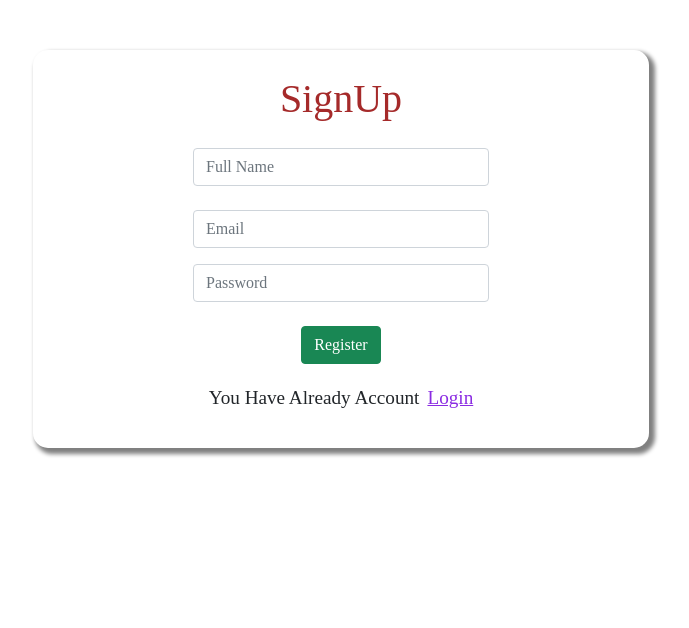
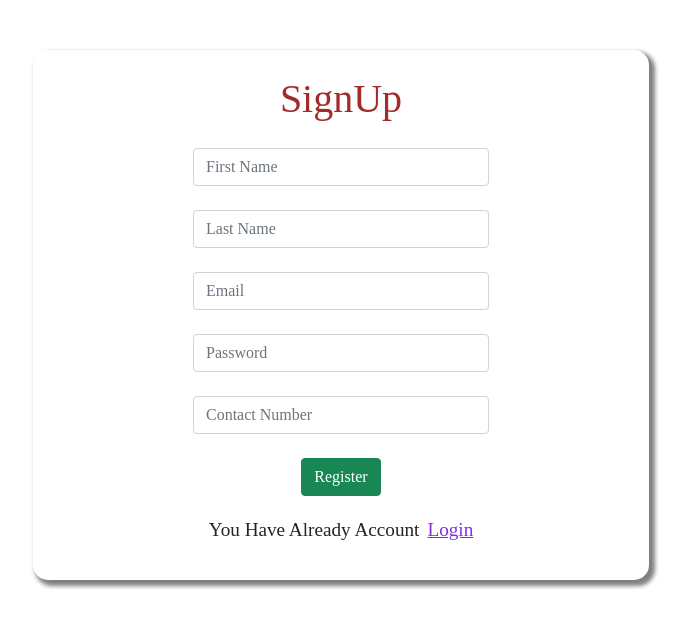
Before and after one commit to MuhammadUsamaHAroon/Expertizo-Course, a React (Create React App) app: page / in a window 1280 px wide. Shown: the top 628 px of the page, without its empty margins (299-988 px from the left). Built offline with nearby package versions, Linux system fonts and the light colour scheme; no server answers.

Commit message:
add and get data, signOut with firebase.

```diff
--- a/package.json
+++ b/package.json
@@ -14,6 +14,7 @@
     "react-dom": "^18.1.0",
     "react-icons": "^4.4.0",
     "react-scripts": "5.0.1",
+    "react-spinners": "^0.13.3",
     "sweetalert": "^2.1.2",
     "sweetalert2": "^11.4.20",
     "web-vitals": "^2.1.4"
--- a/src/App.js
+++ b/src/App.js
@@ -1,14 +1,30 @@
 import "./App.css";
 import "bootstrap/dist/css/bootstrap.min.css";
 import { Container } from "react-bootstrap";
-import { useState } from "react";
+import { useEffect, useState } from "react";
 import Question from "./views/Question";
 import ScoreCard from "./views/ScoreCard";
 import Initially from "./views/Initially";
 import Register from "./views/Register";
 import Login from "./views/Login";
 import swal from "sweetalert";
+import { getAuth, onAuthStateChanged } from "firebase/auth";
 function App() {
+  useEffect(() => {
+    const auth = getAuth();
+    onAuthStateChanged(auth, (user) => {
+      if (user) {
+        // User is signed in, see docs for a list of available properties
+        // https://firebase.google.com/docs/reference/js/firebase.User
+        const uid = user.uid;
+        console.log(user);
+      } else {
+        // User is signed out
+        console.log("Empty");
+      }
+    });
+  });
+
   const quiz = [
     {
       question: "HTML stands for?",
@@ -101,11 +117,8 @@ function App() {
   const submitQuiz = () => {
     setScreen("ScoreCard");
   };
-  const signUpToLogin = () => {
-    setScreen("Login");
-  };
-  const loginToSignUp = () => {
-    setScreen("Register");
+  const changeScreen = (currentScreen) => {
+    setScreen(currentScreen);
   };
   const reQuiz = () => {
     setNextQues(0);
@@ -131,15 +144,15 @@ function App() {
           />
         )}
         {screen === "Register" && (
-          <Register screen={screen} signUpToLogin={signUpToLogin} />
+          <Register screen={screen} changeScreen={changeScreen} />
         )}
         {screen === "Login" && (
           <Login
-            loginToSignUp={loginToSignUp}
+            changeScreen={changeScreen}
             loginToInitially={loginToInitially}
           />
         )}
-        {screen === "ScoreCard" && <ScoreCard score={score} reQuiz={reQuiz} />}
+        {screen === "ScoreCard" && <ScoreCard score={score} reQuiz={reQuiz} changeScreen={changeScreen}/>}
         {screen === "Start" && <Initially start={start} />}
       </Container>
     </div>
--- a/src/Config/index.js
+++ b/src/Config/index.js
@@ -1,5 +1,7 @@
 // Import the functions you need from the SDKs you need
 import { initializeApp } from "firebase/app";
+import { getFirestore } from "firebase/firestore";
+import { collection, addDoc, query, where, getDocs } from "firebase/firestore";
 import swal from "sweetalert";
 import {
   getAuth,
@@ -20,14 +22,21 @@ const firebaseConfig = {
 const app = initializeApp(firebaseConfig);
 // Initialize Firebase Authentication and get a reference to the service
 const auth = getAuth(app);
+const db = getFirestore(app);
 // connectAuthEmulator(auth, "http://localhost:9099");
 
-const registerUser = (userDetails, signUpToLogin) => {
-  const userCredential = createUserWithEmailAndPassword(
+const registerUser = async (userDetails, signUpToLogin) => {
+  const { firstName, lastName, email, password, number } = userDetails;
+  const userCredential = await createUserWithEmailAndPassword(
     auth,
-    userDetails.email,
-    userDetails.password
-  )
+    email,
+    password
+  );
+  const user = await addDoc(collection(db, "users"), {
+    firstName,
+    lastName,
+    number,
+  })
     .then(() => {
       console.log(userCredential.user);
       swal({
@@ -35,7 +44,6 @@ const registerUser = (userDetails, signUpToLogin) => {
         text: "You clicked the button!",
         icon: "success",
       });
-      signUpToLogin();
     })
     .catch((error) => {
       const errorCode = error.code;
@@ -48,20 +56,20 @@ const registerUser = (userDetails, signUpToLogin) => {
     });
 };
 
-const loginUser = (loginDetails, loginToInitially) => {
-  const userCredential = signInWithEmailAndPassword(
+const loginUser = async (loginDetails) => {
+  const { email, password } = loginDetails
+  const userCredential = await signInWithEmailAndPassword(
     auth,
-    loginDetails.email,
-    loginDetails.password
+    email,
+    password
   )
     .then(() => {
-      console.log(userCredential.user);
+      // console.log(userCredential.user);
       swal({
         title: "Login Successfully!",
         text: "You clicked the button!",
         icon: "success",
       });
-      loginToInitially();
     })
 
     .catch((error) => {
@@ -75,4 +83,16 @@ const loginUser = (loginDetails, loginToInitially) => {
     });
 };
 
-export { registerUser, loginUser };
+const getData = async () => {
+  const q = query(collection(db, "users"));
+  let data = []
+const querySnapshot = await getDocs(q);
+querySnapshot.forEach((doc) => {
+  // doc.data() is never undefined for query doc snapshots
+  data = [...data, doc.data()]
+  console.log(doc.id, " => ", data);
+});
+return data
+}
+
+export { registerUser, loginUser, getData };
--- a/src/views/Register/index.js
+++ b/src/views/Register/index.js
@@ -3,31 +3,62 @@ import "../Register/index.css";
 import { Row, Col, Button } from "react-bootstrap";
 import { registerUser } from "../../Config";
 import swal from "sweetalert";
+import { async } from "@firebase/util";
+import ClipLoader from "react-spinners/ClipLoader";
+
 export default function Register(props) {
-  const [alert, setAlert] = useState(false);
+  // const [alert, setAlert] = useState(false);
+  const [loader, setLoader] = useState(false);
+  // const [color, setColor] = useState('#eee')
   const [userDetails, setUserDetails] = useState({
-    name: "",
+    firstName: "",
+    lastName: "",
     email: "",
     password: "",
+    number: "",
   });
   const onHandleChange = (name, val) => {
     setUserDetails({ ...userDetails, [name]: val });
   };
-  const signUp = () => {
-    if (!userDetails.name || !userDetails.email || !userDetails.password) {
+  const signUp = async () => {
+    if (
+      !userDetails.firstName ||
+      !userDetails.lastName ||
+      !userDetails.email ||
+      !userDetails.password ||
+      !userDetails.number
+    ) {
       swal({
         title: "Fill The All Fileds",
         text: "You clicked the button!",
         icon: "warning",
       });
     } else {
-      registerUser(userDetails, props.signUpToLogin);
-      setUserDetails({
-        name: "",
-        email: "",
-        password: "",
-      });
-      // props.signUpToLogin
+      setLoader(true);
+      try {
+        const result = await registerUser(userDetails);
+        setUserDetails({
+          firstName: "",
+          lastName: "",
+          email: "",
+          password: "",
+          number: "",
+        });
+        props.changeScreen("Login");
+      } catch (e) {
+        alert(e.message);
+      } finally {
+        setLoader(false);
+      }
+
+      // registerUser(userDetails, props.signUpToLogin);
+      // setUserDetails({
+      //   firstName: "",
+      //   lastName: "",
+      //   email: "",
+      //   password: "",
+      //   number: "",
+      // });
     }
   };
   return (
@@ -57,12 +88,31 @@ export default function Register(props) {
                 style={{ margin: "auto" }}
               >
                 <input
-                  placeholder="Full Name"
+                  placeholder="First Name"
                   className="form-control"
                   type={"text"}
-                  value={userDetails.name}
-                  name="name"
-                  onChange={(e) => onHandleChange("name", e.target.value)}
+                  value={userDetails.firstName}
+                  name="firstName"
+                  onChange={(e) => onHandleChange("firstName", e.target.value)}
+                />
+              </Col>
+            </Row>
+            <Row>
+              <Col
+                xl={6}
+                lg={6}
+                md={8}
+                sm={10}
+                xs={10}
+                style={{ margin: "auto" }}
+              >
+                <input
+                  placeholder="Last Name"
+                  className="form-control mt-4"
+                  type={"text"}
+                  value={userDetails.lastName}
+                  name="lastName"
+                  onChange={(e) => onHandleChange("lastName", e.target.value)}
                 />
               </Col>
             </Row>
@@ -96,7 +146,7 @@ export default function Register(props) {
               >
                 <input
                   placeholder="Password"
-                  className="form-control mt-3"
+                  className="form-control mt-4"
                   type={"password"}
                   value={userDetails.password}
                   name="password"
@@ -110,21 +160,47 @@ export default function Register(props) {
                 lg={6}
                 md={8}
                 sm={10}
+                xs={10}
+                style={{ margin: "auto" }}
+              >
+                <input
+                  placeholder="Contact Number"
+                  className="form-control mt-4"
+                  type={"text"}
+                  value={userDetails.number}
+                  name="number"
+                  onChange={(e) => onHandleChange("number", e.target.value)}
+                />
+              </Col>
+            </Row>
+            <Row>
+              <Col
+                xl={6}
+                lg={6}
+                md={8}
+                sm={10}
                 xs={12}
                 style={{ margin: "auto" }}
               >
                 <Button className="mt-4 btn btn-success" onClick={signUp}>
-                  Register
+                  {loader ? (
+                    <div className="sweet-loading">
+                      <ClipLoader color="brown" loader={loader} size={40} />
+                    </div>
+                  ) : (
+                    "Register"
+                  )}
                 </Button>
               </Col>
             </Row>
+
             <Row>
               <Col>
                 <div className="bottom-text">
                   <span>you have already account</span>
                   <span
                     className="text-login"
-                    onClick={() => props.signUpToLogin()}
+                    onClick={() => props.changeScreen("Login")}
                   >
                     Login
                   </span>
--- a/src/views/ScoreCard/index.js
+++ b/src/views/ScoreCard/index.js
@@ -1,7 +1,24 @@
-import React from "react";
+import React, { useEffect } from "react";
 import Button from "../../Components/Button";
 import { Row, Col } from "react-bootstrap";
+import { getAuth, signOut } from "firebase/auth"
+import { async } from "@firebase/util";
+
 export default function ScoreCard(props) {
+
+    const logOut =  ()=>{
+    const auth = getAuth();
+     signOut(auth).then(() => {
+  // Sign-out successful.
+  alert('Logout SuccessFully')
+  props.changeScreen('Register')
+}).catch((error) => {
+  // An error happened.
+  alert(error.message)
+});
+}
+
+
   let totalMarks = props.score;
   const totalPercent = (totalMarks / 25) * 100;
   let grade = "";
@@ -22,6 +39,13 @@ export default function ScoreCard(props) {
     <>
       <Row>
         <Col>
+        <Row>
+          <Col>
+          <button onClick={logOut}>
+            Logout
+          </button>
+          </Col>
+        </Row>
           <Row>
             <Col>
               <h3>Score Card</h3>
@@ -62,6 +86,7 @@ export default function ScoreCard(props) {
               <Button onClick={props.reQuiz} text={"Restart Quiz"} />
             </Col>
           </Row>
+
         </Col>
       </Row>
     </>
```
Also changed, not shown: src/views/Login/index.js (+24 -4 lines), 1 other file (tests, documents, lock files or other folders).
